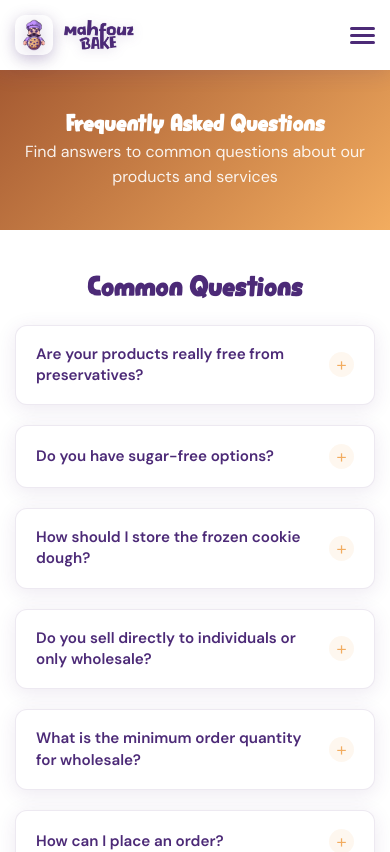
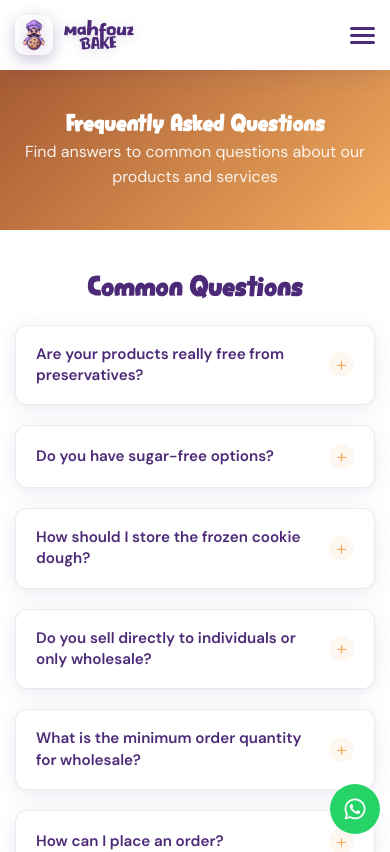
Before and after one commit to mzlad1/mahfouz-bake, a React (Vite) app: page /faq in a window 390 px wide. Shown: the top 852 px of the page. Built offline with nearby package versions, Linux system fonts and the light colour scheme.

Commit message:
whatsapp popup

```diff
--- a/src/App.jsx
+++ b/src/App.jsx
@@ -10,6 +10,7 @@ import useScrollToTop from "./hooks/useScrollToTop";
 import Navbar from "./components/Navbar";
 import Footer from "./components/Footer";
 import Loading from "./components/Loading";
+import WhatsAppButton from "./components/WhatsAppButton";
 import Home from "./pages/Home";
 import Products from "./pages/Products";
 import About from "./pages/About";
@@ -69,6 +70,7 @@ function AppContent() {
         </Routes>
       </main>
       <Footer />
+      <WhatsAppButton />
     </div>
   );
 }
--- /dev/null
+++ b/src/components/WhatsAppButton.css
@@ -0,0 +1,115 @@
+.whatsapp-button {
+  position: fixed;
+  bottom: 20px;
+  right: 20px;
+  width: 60px;
+  height: 60px;
+  background-color: #25d366;
+  border-radius: 50%;
+  display: flex;
+  align-items: center;
+  justify-content: center;
+  cursor: pointer;
+  box-shadow: 0 4px 12px rgba(37, 211, 102, 0.4);
+  transition: all 0.3s ease;
+  z-index: 1000;
+  animation: pulse 2s infinite;
+}
+
+.whatsapp-button:hover {
+  transform: scale(1.1);
+  box-shadow: 0 6px 20px rgba(37, 211, 102, 0.6);
+}
+
+.whatsapp-icon {
+  color: white;
+  font-size: 30px;
+  transition: transform 0.3s ease;
+}
+
+.whatsapp-button:hover .whatsapp-icon {
+  transform: scale(1.1);
+}
+
+.whatsapp-tooltip {
+  position: absolute;
+  right: 70px;
+  top: 50%;
+  transform: translateY(-50%);
+  background-color: #333;
+  color: white;
+  padding: 8px 12px;
+  border-radius: 6px;
+  font-size: 14px;
+  white-space: nowrap;
+  opacity: 0;
+  visibility: hidden;
+  transition: all 0.3s ease;
+  pointer-events: none;
+}
+
+.whatsapp-tooltip::after {
+  content: "";
+  position: absolute;
+  top: 50%;
+  left: 100%;
+  transform: translateY(-50%);
+  border: 6px solid transparent;
+  border-left-color: #333;
+}
+
+.whatsapp-button:hover .whatsapp-tooltip {
+  opacity: 1;
+  visibility: visible;
+}
+
+@keyframes pulse {
+  0% {
+    box-shadow: 0 0 0 0 rgba(37, 211, 102, 0.7);
+  }
+  70% {
+    box-shadow: 0 0 0 10px rgba(37, 211, 102, 0);
+  }
+  100% {
+    box-shadow: 0 0 0 0 rgba(37, 211, 102, 0);
+  }
+}
+
+/* Mobile responsiveness */
+@media (max-width: 768px) {
+  .whatsapp-button {
+    bottom: 15px;
+    right: 15px;
+    width: 55px;
+    height: 55px;
+  }
+
+  .whatsapp-icon {
+    font-size: 26px;
+  }
+
+  .whatsapp-tooltip {
+    right: 65px;
+    font-size: 12px;
+    padding: 6px 10px;
+  }
+}
+
+@media (max-width: 480px) {
+  .whatsapp-button {
+    bottom: 10px;
+    right: 10px;
+    width: 50px;
+    height: 50px;
+  }
+
+  .whatsapp-icon {
+    font-size: 24px;
+  }
+
+  .whatsapp-tooltip {
+    right: 60px;
+    font-size: 11px;
+    padding: 5px 8px;
+  }
+}
--- /dev/null
+++ b/src/components/WhatsAppButton.jsx
@@ -0,0 +1,24 @@
+import { FaWhatsapp } from "react-icons/fa";
+import "./WhatsAppButton.css";
+
+const WhatsAppButton = () => {
+  const handleWhatsAppClick = () => {
+    // WhatsApp number from the footer
+    const phoneNumber = "970593666676";
+    const message = "Hello! I'm interested in your products. Can you help me?";
+    const whatsappUrl = `https://wa.me/${phoneNumber}?text=${encodeURIComponent(
+      message
+    )}`;
+
+    window.open(whatsappUrl, "_blank", "noopener,noreferrer");
+  };
+
+  return (
+    <div className="whatsapp-button" onClick={handleWhatsAppClick}>
+      <FaWhatsapp className="whatsapp-icon" />
+      <span className="whatsapp-tooltip">Chat with us on WhatsApp!</span>
+    </div>
+  );
+};
+
+export default WhatsAppButton;
```
